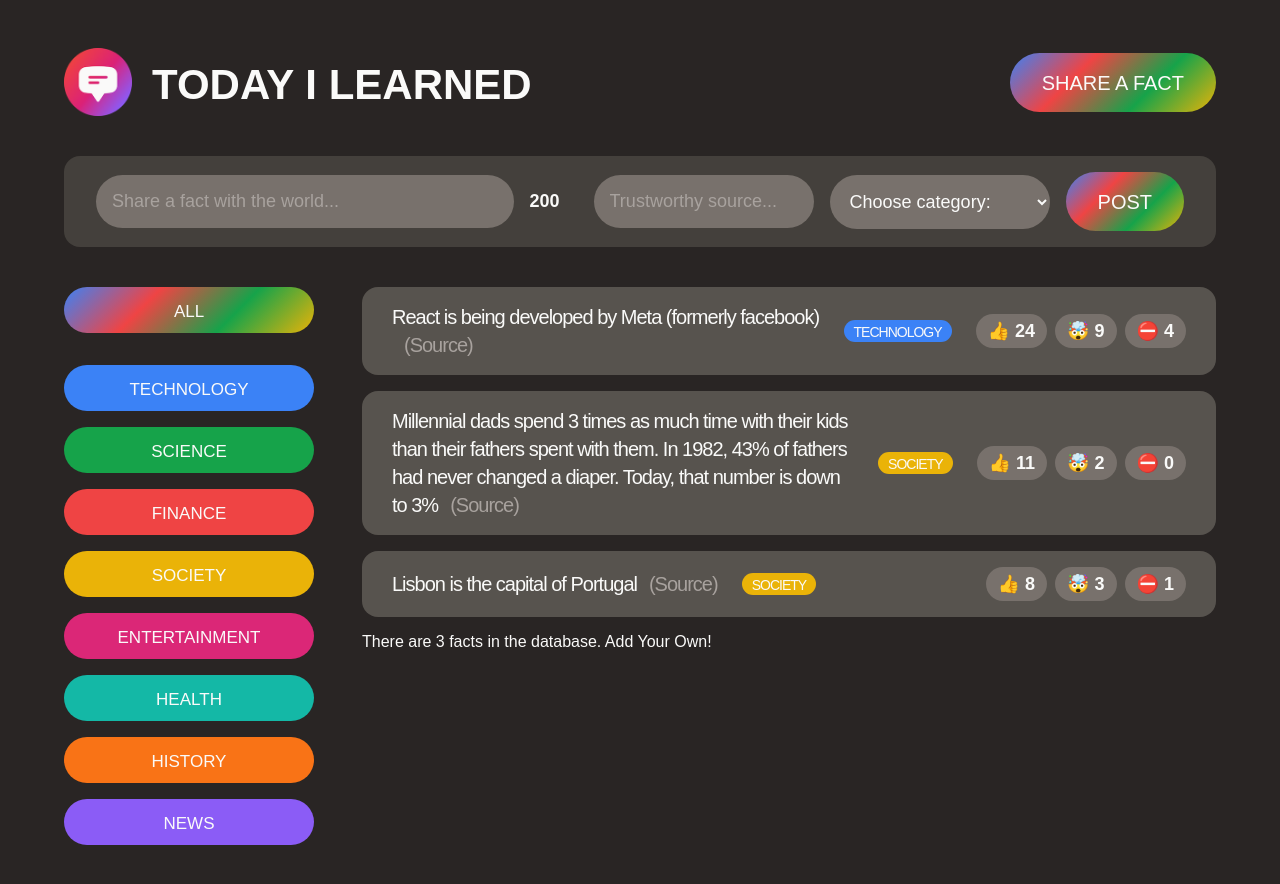
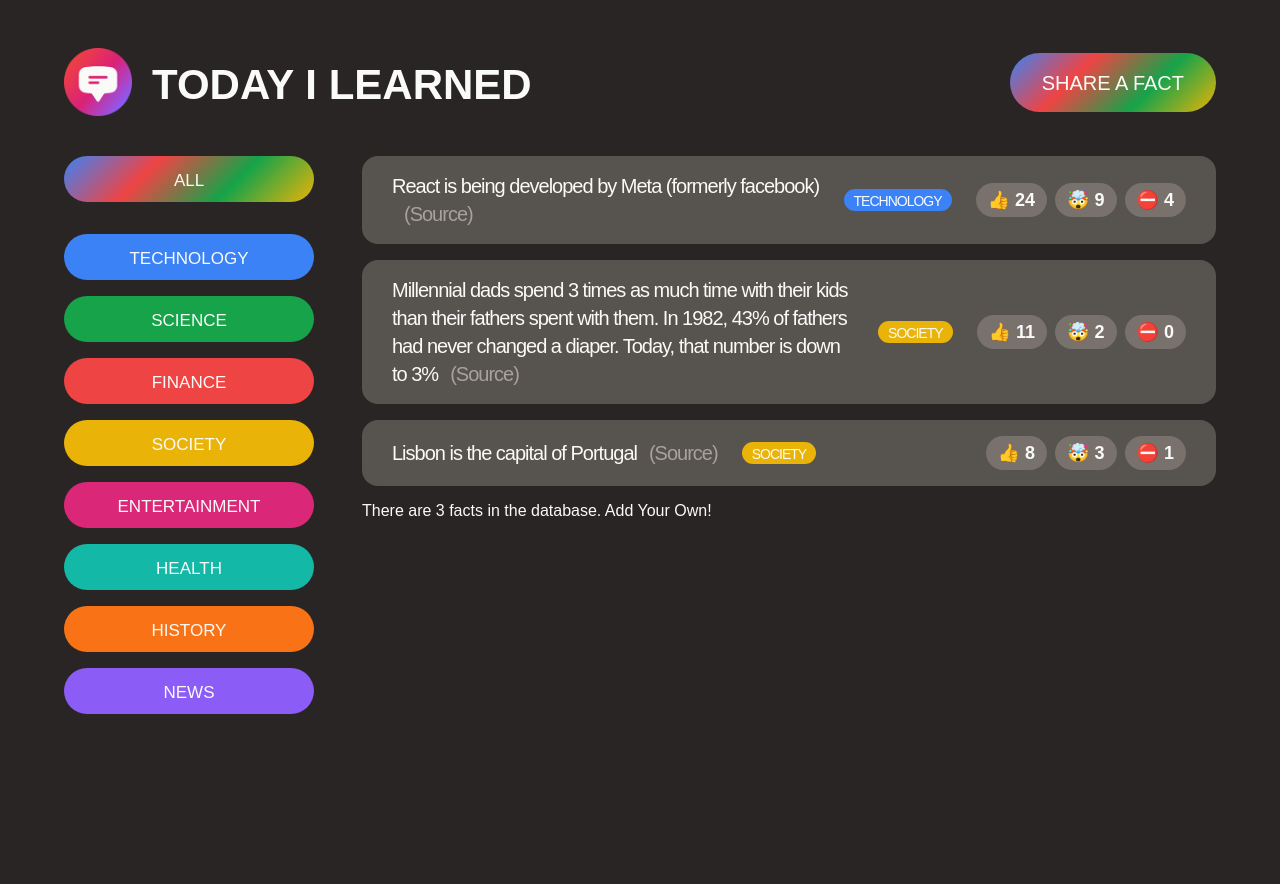
Before and after one commit to obaidash99/today-I-learned, a React (Create React App) app in the folder today-i-learned/: page / in a window 1280 px wide. Shown: the top 884 px of the page. After the commit the page ends 800 px from the top, so only its background shows below. Built offline with nearby package versions, Linux system fonts and the light colour scheme; a web font is replaced by a local one.

Commit message:
hide and show fact form

```diff
--- a/today-i-learned/src/App.js
+++ b/today-i-learned/src/App.js
@@ -1,3 +1,4 @@
+import { useState } from 'react';
 import CategoryFilter from './CategoryFilter';
 import FactForm from './FactForm';
 import FactsList from './FactsList';
@@ -51,6 +52,8 @@
 
 function App() {
 	const appTitle = 'Today I Learned';
+	const [showForm, setShowForm] = useState(false);
+
 	return (
 		<>
 			<header className="header">
@@ -58,9 +61,14 @@
 					<img src="logo.png" alt="Today I Learned Logo" />
 					<h1>{appTitle}</h1>
 				</div>
-				<button className="btn btn-large btn-open">Share a fact</button>
+				<button
+					className="btn btn-large btn-open"
+					onClick={() => setShowForm((show) => !show)}
+				>
+					{showForm ? 'close' : 'share a fact'}
+				</button>
 			</header>
-			<FactForm />
+			{showForm ? <FactForm /> : null}
 			<main className="main">
 				<CategoryFilter categories={CATEGORIES} />
 				<FactsList facts={initialFacts} categories={CATEGORIES} />
```
